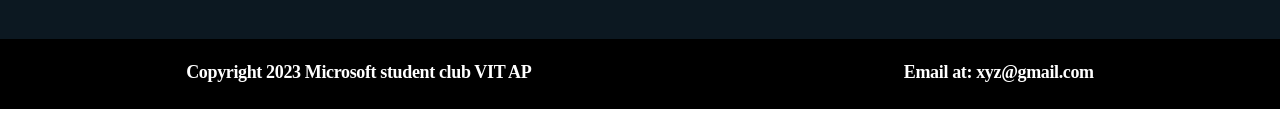
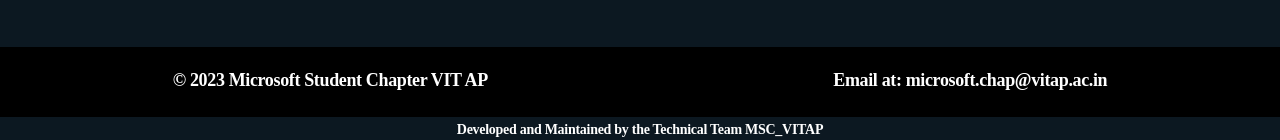
Before and after one commit to MSC-VITAP/MSC-Website, a React (Vite) app: page / in a window 1280 px wide. Shown: the part 4109-4249 px from the top of the page. Before the commit the page ends 4218 px from the top, so only its background shows below. Built offline with nearby package versions, Linux system fonts and the light colour scheme; grey boxes are pictures that could not be loaded.

Commit message:
Edited Footer

```diff
--- a/src/components/Footer.jsx
+++ b/src/components/Footer.jsx
@@ -67,7 +67,7 @@
 					<div>
 						<div >
 							<iframe
-								className="pt-10 md:py-10 m-auto md:w-[400px] md:h-[300px] lg:w-[450px] lg:h-[300px] "
+								className="pt-10 md:py-10 m-auto md:w-[400px] md:h-[300px] lg:w-[550px] lg:h-[350px] "
 								src="https://www.google.com/maps/embed?pb=!1m18!1m12!1m3!1d3825.590153951254!2d80.5006676!3d16.496277699999997!2m3!1f0!2f0!3f0!3m2!1i1024!2i768!4f13.1!3m3!1m2!1s0x3a35f27d40f21c55%3A0x1490eacd54859850!2sVIT-AP%20University!5e0!3m2!1sen!2sin!4v1677300389615!5m2!1sen!2sin" loading="lazy" referrerPolicy="no-referrer-when-downgrade"></iframe>
 						</div>
 					</div>
@@ -81,15 +81,23 @@
 							fontWeight: 600,
 							lineHeight: '26px',
 						}}
-					>Copyright 2023 Microsoft student club VIT AP</h1>
+					>© 2023 Microsoft Student Chapter VIT AP</h1>
 					<h1
 						className='work-sans text-white md:text-[18px] '
 						style={{
 							fontWeight: 600,
 							lineHeight: '26px',
 						}}
-					>Email at: xyz@gmail.com</h1>
+					>Email at: microsoft.chap@vitap.ac.in</h1>
 				</div>
+				<h3
+						className='work-sans text-white md:text-[14px] '
+						style={{
+							fontWeight: 600,
+							lineHeight: '26px',
+							textAlign: 'center',
+						}}
+					>Developed and Maintained by the Technical Team MSC_VITAP</h3>
 			</div>
 		</React.Fragment>
 	)
```
